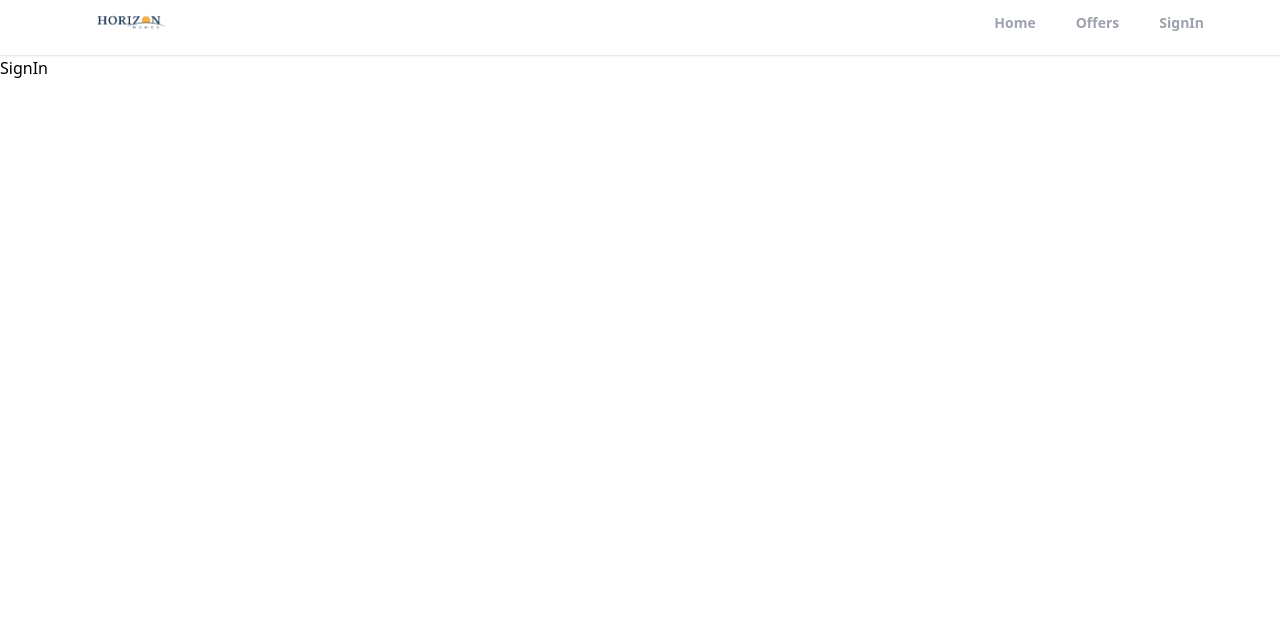
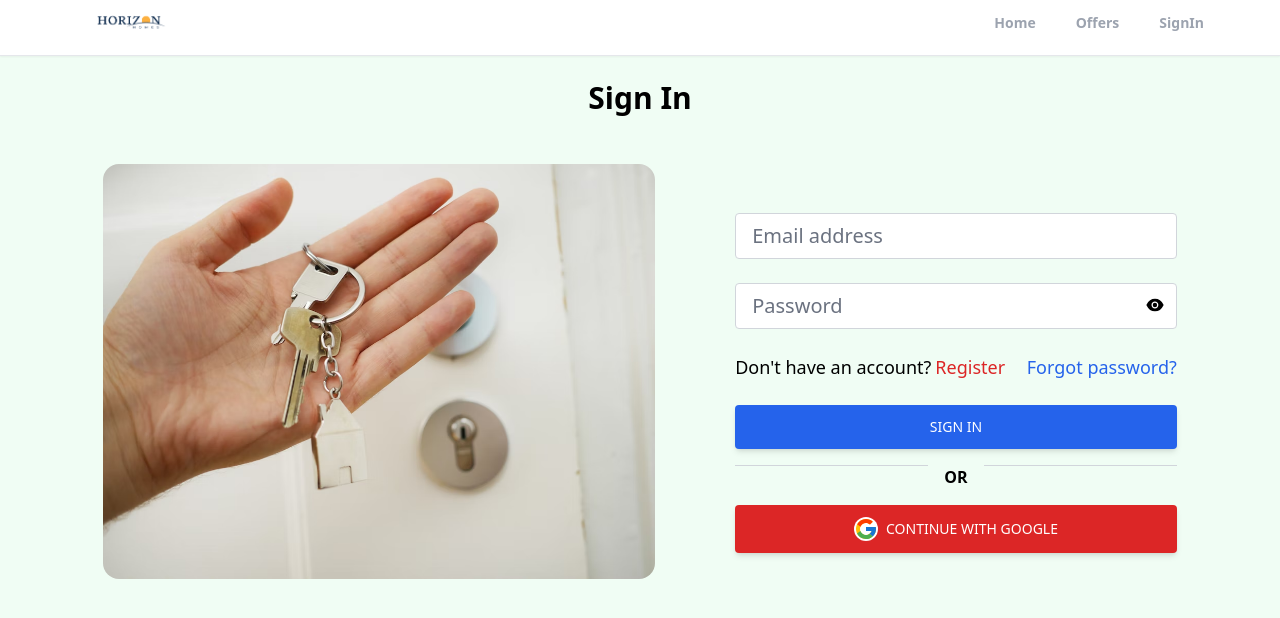
Before and after one commit to ionuts94/horizonhomes, a React (Create React App) app: page /sign-in in a window 1280 px wide. Shown: the top 618 px of the page. Built offline with nearby package versions, Linux system fonts and the light colour scheme.

Commit message:
WIP - added sign in form elements

```diff
--- a/package.json
+++ b/package.json
@@ -8,6 +8,7 @@
     "@testing-library/user-event": "^13.5.0",
     "react": "^18.2.0",
     "react-dom": "^18.2.0",
+    "react-icons": "^4.7.1",
     "react-scripts": "5.0.1",
     "web-vitals": "^2.1.4"
   },
@@ -36,6 +37,7 @@
     ]
   },
   "devDependencies": {
+    "@tailwindcss/forms": "^0.5.3",
     "autoprefixer": "^10.4.13",
     "postcss": "^8.4.21",
     "react-router": "^6.8.1",
--- /dev/null
+++ b/src/components/Buttons/FullWidthButton.js
@@ -0,0 +1,14 @@
+import React from 'react'
+
+export function FullWidthButton({ children, onClick = () => null, disabled, classNames, type }) {
+  return (
+    <button
+      className={`w-full bg-blue-600 text-white px-7 py-3 text-sm font-medium uppercase rounded shadow-md hover:bg-blue-700 transition duration-150 ease-in-out hover:shadow-lg active:bg-blue-800 ${classNames}`}
+      type={type || 'button'}
+      onClick={onClick}
+      disabled={disabled}
+    >
+      {children}
+    </button>
+  )
+}
--- a/src/components/index.js
+++ b/src/components/index.js
@@ -1 +1,2 @@
 export { Header } from './Header/Header';
+export { FullWidthButton } from './Buttons/FullWidthButton';
--- a/src/index.css
+++ b/src/index.css
@@ -1,3 +1,7 @@
 @tailwind base;
 @tailwind components;
 @tailwind utilities;
+
+body {
+  background-color: rgb(240, 253, 244);
+}
--- a/src/pages/SignIn/SignIn.jsx
+++ b/src/pages/SignIn/SignIn.jsx
@@ -1,7 +1,97 @@
-import React from 'react'
+import React, { useState } from 'react';
+import SignInImage from '../../assets/sign-in.avif';
+import { AiFillEyeInvisible, AiFillEye } from 'react-icons/ai';
+import { FcGoogle } from 'react-icons/fc'
+import { Link } from 'react-router-dom';
+import { FullWidthButton } from '../../components';
 
 export function SignIn() {
+  const [showPassword, setShowPassword] = useState(false);
+  const [formData, setFormData] = useState({
+    email: '',
+    password: ''
+  })
+
+  function onChange(e) {
+    setFormData({
+      ...formData,
+      [e.target.id]: e.target.value
+    })
+  }
+
+  function toggleShowPassword() {
+    setShowPassword(showPassword => !showPassword);
+  }
+
   return (
-    <div>SignIn</div>
+    <section>
+      <h1 className='text-3xl text-center mt-6 font-bold'>Sign In</h1>
+      <div className='flex justify-center flex-wrap items-center px-6 py-12 max-w-6xl mx-auto'>
+        <div className='md:w-[67%] lg:w-[50%] mb-12 md:mb-6'>
+          <img className='w-full rounded-2xl' src={SignInImage} alt='sign-in-key' />
+        </div>
+
+        <div className='w-full md:w-[67%] lg:w-[40%] lg:ml-20'>
+          <form>
+            <input
+              className='mb-6 w-full px-4 py-2 text-xl text-gray-700 bg-white border-gray-300 rounded transition ease-in-out'
+              type='email'
+              id='email'
+              value={formData.email}
+              onChange={onChange}
+              placeholder='Email address'
+            />
+
+            <div className='relative mb-6'>
+              <input
+                className='w-full px-4 py-2 text-xl text-gray-700 bg-white border-gray-300 rounded transition ease-in-out'
+                type={`${showPassword ? 'text' : 'password'}`}
+                id='password'
+                value={formData.password}
+                onChange={onChange}
+                placeholder='Password'
+              />
+              {showPassword
+                ? <AiFillEyeInvisible
+                  onClick={toggleShowPassword}
+                  className='absolute right-3 top-3 text-xl cursor-pointer'
+                />
+                : <AiFillEye
+                  onClick={toggleShowPassword}
+                  className='absolute right-3 top-3 text-xl cursor-pointer'
+                />
+              }
+            </div>
+
+            <div className='flex justify-between whitespace-nowrap text-sm sm:text-lg'>
+              <p className='mb-6'>Don't have an account?
+                <Link to='/sign-up' className='text-red-600 hover:text-red-700 transition duration-200 ease-in-out ml-1'>Register</Link>
+              </p>
+              <p>
+                <Link to='/forgot-password' className='text-blue-600 hover:text-blue-700 transition duration-200 ease-in-out ml-1'>Forgot password?</Link>
+              </p>
+            </div>
+
+            <FullWidthButton
+              type='submit'
+            >
+              Sign in
+            </FullWidthButton>
+
+            <div className='my-4 flex tems-center before:flex-1 before:border-t before:border-gray-300 after:flex-1 after:border-t after:border-gray-300'>
+              <p className='text-center font-semibold mx-4'>OR</p>
+            </div>
+
+            <FullWidthButton
+              classNames='bg-red-600 hover:bg-red-700 active:bg-red-800 flex items-center justify-center'
+            >
+              <FcGoogle className='text-2xl bg-white rounded-full mr-2' />
+              CONTINUE WITH GOOGLE
+            </FullWidthButton>
+
+          </form>
+        </div>
+      </div>
+    </section>
   )
 }
--- a/tailwind.config.js
+++ b/tailwind.config.js
@@ -7,5 +7,7 @@ module.exports = {
   theme: {
     extend: {},
   },
-  plugins: [],
+  plugins: [
+    require('@tailwindcss/forms'),
+  ],
 }
```
Also changed, not shown: src/assets/sign-in.avif (added), 1 other file (tests, documents, lock files or other folders).
